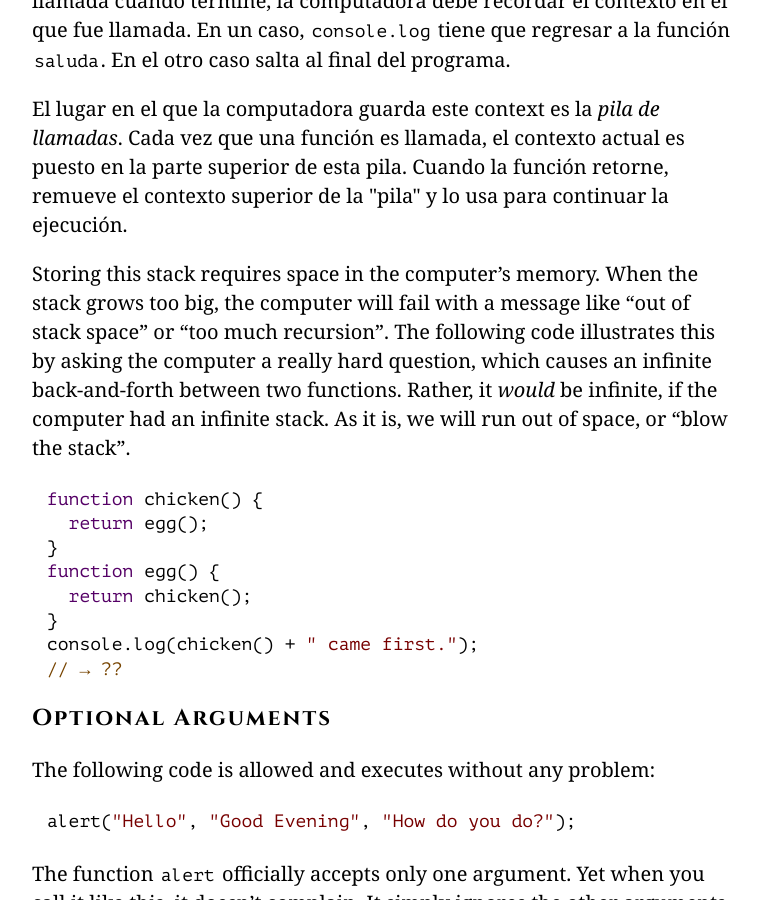
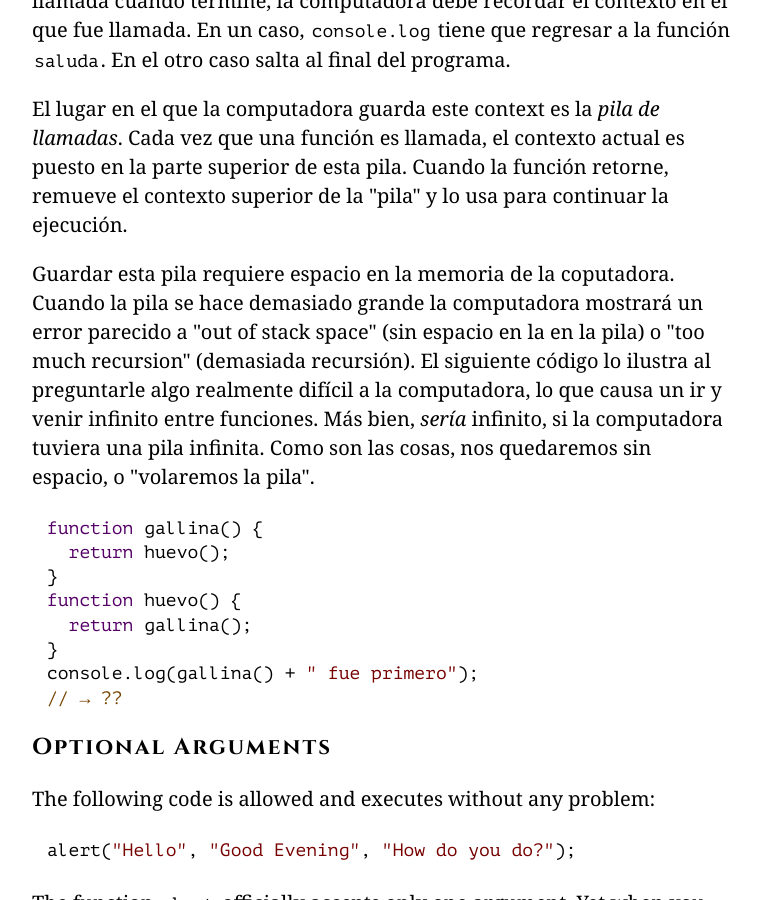
Before and after one commit to hectorip/Eloquent-JavaScript-ES-online, a Jekyll site: the page chapters/03_functions.html, which Jekyll copies as it is, in a window 1280 px wide and 900 px high, scrolled down 7764 px. Shown: the whole window, without its empty margins (258-1019 px from the left). Built offline with Jekyll 4.4.1, drawn with Linux system fonts in a browser that asks for light colours; nearby versions of some CDN libraries; library files that are not in the unit come from our copies.

Commit message:
desbordamiento de la pila

```diff
--- a/chapters/03_functions.html
+++ b/chapters/03_functions.html
@@ -294,21 +294,21 @@ que regresar a la función <code>saluda</code>. En el otro caso salta al final d
 Cada vez que una función es llamada, el contexto actual es puesto en la parte superior
 de esta pila. Cuando la función retorne, remueve el contexto superior de la "pila" y
 lo usa para continuar la ejecución.</p>
-<p><a class=p_ident id="p_HxxwtLgAhP" href="#p_HxxwtLgAhP"></a>Storing this
-stack requires space in the computer&#8217;s memory. When the stack grows
-too big, the computer will fail with a message like “out of stack
-space” or “too much recursion”. The following code illustrates this by
-asking the computer a really hard question, which causes an infinite
-back-and-forth between two functions. Rather, it <em>would</em> be infinite,
-if the computer had an infinite stack. As it is, we will run out of
-space, or “blow the stack”.</p>
-<pre data-language="javascript" class="snippet cm-s-default"><a class=c_ident id="c_d9pZXzK1kY" href="#c_d9pZXzK1kY"></a><span class="cm-keyword">function</span> <span class="cm-variable">chicken</span>() {
-  <span class="cm-keyword">return</span> <span class="cm-variable">egg</span>();
+<p><a class=p_ident id="p_K5Ire0rChj" href="#p_K5Ire0rChj"></a>Guardar esta pila requiere
+espacio en la memoria de la coputadora. Cuando la pila se hace demasiado grande
+la computadora mostrará un error parecido a "out of stack space" (sin espacio en la
+en la pila) o "too much recursion" (demasiada recursión). El siguiente código lo ilustra
+al preguntarle algo realmente difícil a la computadora, lo que causa un ir y venir
+infinito entre funciones. Más bien, <em>sería</em> infinito, si la computadora
+tuviera una pila infinita. Como son las cosas, nos quedaremos sin espacio,
+o "volaremos la pila".</p>
+<pre data-language="javascript" class="snippet cm-s-default"><a class=c_ident id="c_AhBAx37CuW" href="#c_AhBAx37CuW"></a><span class="cm-keyword">function</span> <span class="cm-variable">gallina</span>() {
+  <span class="cm-keyword">return</span> <span class="cm-variable">huevo</span>();
 }
-<span class="cm-keyword">function</span> <span class="cm-variable">egg</span>() {
-  <span class="cm-keyword">return</span> <span class="cm-variable">chicken</span>();
+<span class="cm-keyword">function</span> <span class="cm-variable">huevo</span>() {
+  <span class="cm-keyword">return</span> <span class="cm-variable">gallina</span>();
 }
-<span class="cm-variable">console</span>.<span class="cm-property">log</span>(<span class="cm-variable">chicken</span>() <span class="cm-operator">+</span> <span class="cm-string">" came first."</span>);
+<span class="cm-variable">console</span>.<span class="cm-property">log</span>(<span class="cm-variable">gallina</span>() <span class="cm-operator">+</span> <span class="cm-string">" fue primero"</span>);
 <span class="cm-comment">// → ??</span></pre>
 <h2><a class=h_ident id="h_1pGtRjrCUp" href="#h_1pGtRjrCUp"></a>Optional Arguments</h2>
 <p><a class=p_ident id="p_npZ63wzfMQ" href="#p_npZ63wzfMQ"></a>The following code is allowed
```
